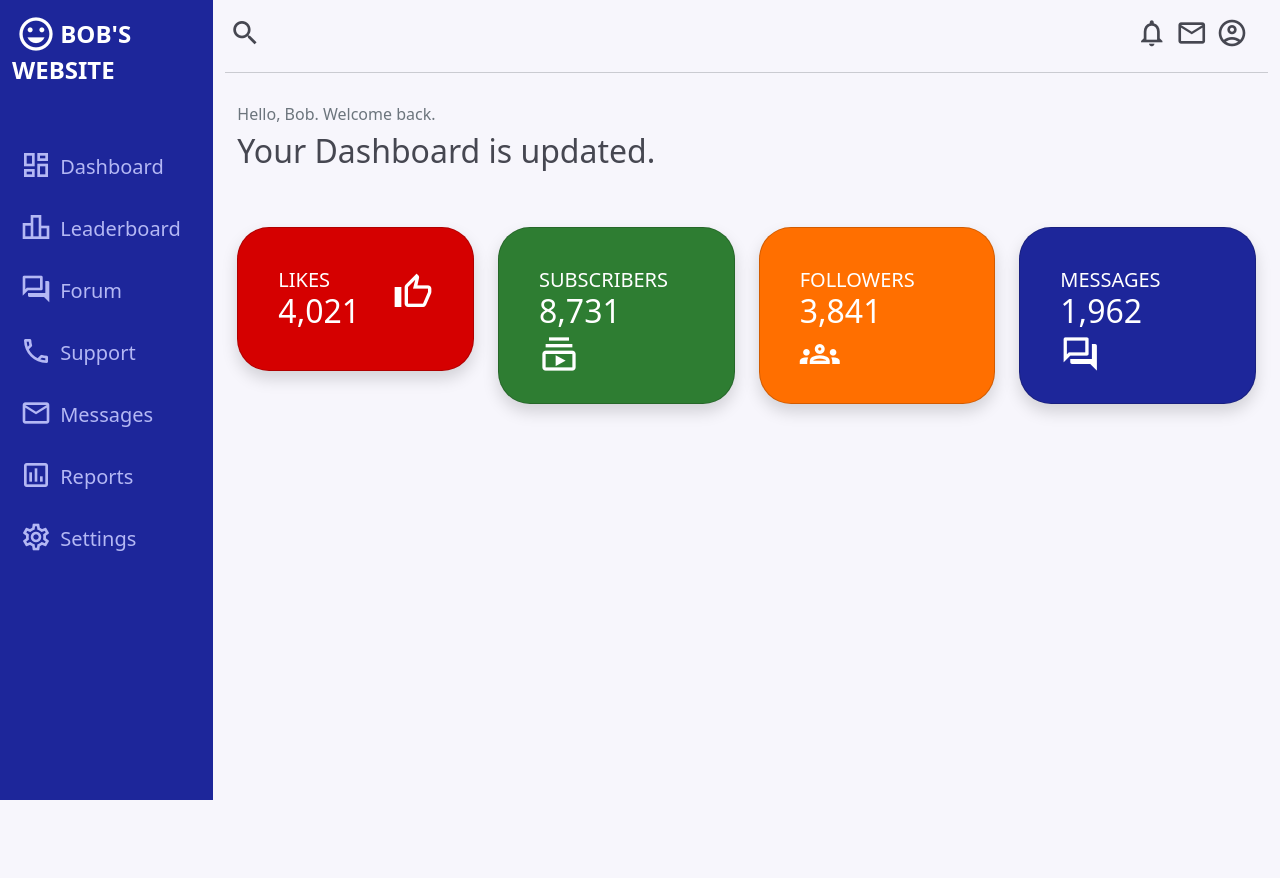
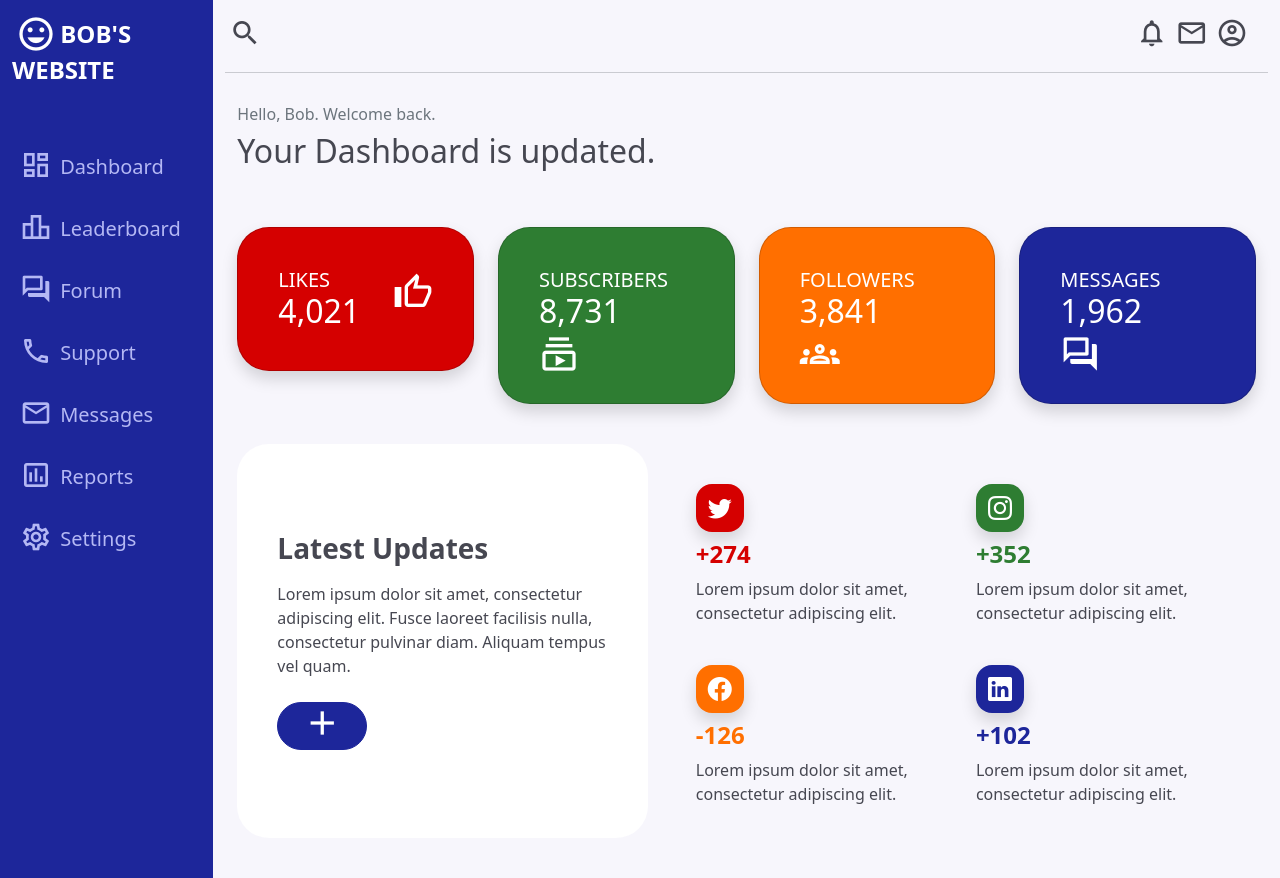
Before and after one commit to BobsProgrammingAcademy/admin-dashboard-bootstrap-sass, a website: page index.html in a window 1280 px wide. Before the commit the page ends 800 px from the top, so only its background shows below. Drawn offline with nearby package versions, Linux system fonts and the light colour scheme.

Commit message:
Added cards

```diff
--- a/index.html
+++ b/index.html
@@ -168,6 +168,64 @@
               </div>
             </div>
 
+
+            <div class="row align-items-center">
+              <div class="col-xl-5 col-xxl-6">
+                <div class="card bg-light p-4 mb-4 rounded-5 border-0">
+                  <div class="card-body">
+                    <div class="d-flex flex-column gap-2 align-items-start py-5">
+                      <h3 class="fw-bold">Latest Updates</h3>
+                      <p class="text-secondary">
+                        Lorem ipsum dolor sit amet, consectetur adipiscing elit. Fusce laoreet facilisis nulla, consectetur pulvinar diam. Aliquam tempus vel quam.
+                      </p>
+                      <button type="button" class="btn btn-primary btn-lg text-white text-uppercase px-4 me-sm-3 rounded-5">
+                        <span class="material-icons-outlined h1">add</span>
+                      </button>
+                    </div>
+                  </div>
+                </div>
+              </div>
+
+              <div class="col-lg-8 col-xl-7 col-xxl-6">
+                <div class="row row-cols-sm-2 g-4 p-4">
+                  <div class="d-flex flex-column gap-2">
+                    <div class="product-icon d-inline-flex align-items-center justify-content-center bg-danger text-white fs-4 rounded-4 shadow">
+                      <i class="bi bi-twitter"></i>
+                    </div>
+                    <h4 class="text-danger fw-semibold mb-0">+274</h4>
+                    <p class="text-secondary">Lorem ipsum dolor sit amet, consectetur adipiscing elit.</p>
+                  </div>
+
+                  <div class="d-flex flex-column gap-2">
+                    <div class="product-icon d-inline-flex align-items-center justify-content-center bg-success text-white fs-4 rounded-4 shadow">
+                      <i class="bi bi-instagram"></i>
+                    </div>
+                    <h4 class="text-success fw-semibold mb-0">+352</h4>
+                    <p class="text-secondary">Lorem ipsum dolor sit amet, consectetur adipiscing elit.</p>
+                  </div>
+
+                  <div class="d-flex flex-column gap-2">
+                    <div class="product-icon d-inline-flex align-items-center justify-content-center bg-warning text-white fs-4 rounded-4 shadow">
+                      <i class="bi bi-facebook"></i>
+                    </div>
+                    <h4 class="text-warning fw-semibold mb-0">-126</h4>
+                    <p class="text-secondary">Lorem ipsum dolor sit amet, consectetur adipiscing elit.</p>
+                  </div>
+
+                  <div class="d-flex flex-column gap-2">
+                    <div class="product-icon d-inline-flex align-items-center justify-content-center bg-primary text-white fs-4 rounded-4 shadow">
+                      <i class="bi bi-linkedin"></i>
+                    </div>
+                    <h4 class="text-primary fw-semibold mb-0">+102</h4>
+                    <p class="text-secondary">Lorem ipsum dolor sit amet, consectetur adipiscing elit.</p>
+                  </div>
+
+                </div>
+              </div>
+            </div>
+
+
+
           </main>
         </div>
         <!-- End Main Content -->
--- a/sass/styles.scss
+++ b/sass/styles.scss
@@ -1,3 +1,5 @@
+
+
 // custom variables
 $primary: rgb(29, 38, 154);
 $secondary: rgb(70, 71, 81);
```
Also changed, not shown: 1 other file.
